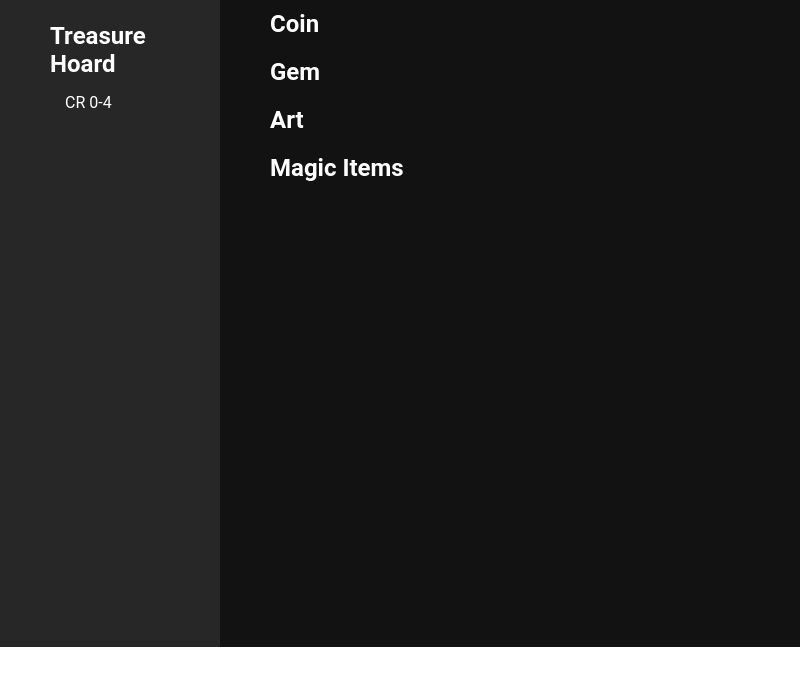
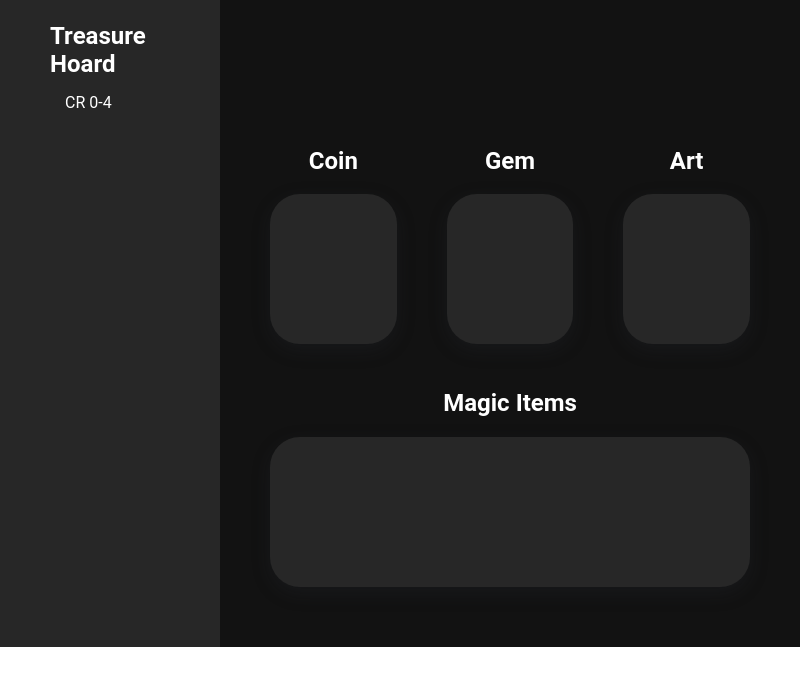
Before and after one commit to samuelshumake/dm_generator, an Electron app: page index.html in a window 800 px wide. Shown: the part 153-838 px from the top of the page. Before the commit the page ends 800 px from the top, so only its background shows below. Drawn offline with Linux system fonts and the light colour scheme.

Commit message:
Styled dashboard more

```diff
--- a/index.html
+++ b/index.html
@@ -31,23 +31,23 @@
             <p>Desktop application for generating random numbers and rolling on Dungeon Master tables.</p>
             <div class="response-grid">
                 <div class="response-grid__top">
-                    <div id="response-grid__coin">
+                    <div class="response-grid__wrapper">
                         <h2>Coin</h2>
-                        <div id="response-grid__coin__interior"></div>
+                        <div id="response-grid__coin"></div>
                     </div>
-                    <div id="response-grid__gem">
+                    <div class="response-grid__wrapper">
                         <h2>Gem</h2>
-                        <div id="response-grid__gem__interior"></div>
+                        <div id="response-grid__gem"></div>
                     </div>
-                    <div id="response-grid__art">
+                    <div class="response-grid__wrapper">
                         <h2>Art</h2>
-                        <div id="response-grid__art__interior"></div>
+                        <div id="response-grid__art"></div>
                     </div>
                 </div>
                 <div class="response-grid__bottom">
-                    <div id="response-grid__magic">
+                    <div class="response-grid__wrapper">
                         <h2>Magic Items</h2>
-                        <div id="response-grid__magic__interior"></div>
+                        <div id="response-grid__magic"></div>
                     </div>
                 </div>
             </div>
@@ -128,7 +128,7 @@
                 var amount = diceRoll(loot[i], i);
                 list.push(amount)
             } else {
-                console.log("nope");
+                alert("nope, check code on line 131");
             }
         }
 
@@ -162,6 +162,7 @@
             // console.log("coin");
             total *= parseInt(roll["amount"]);
             total += roll["type"] + " in " + object;
+
             return total;
         }
     }
--- a/src/scss/partials/components/_homepage.scss
+++ b/src/scss/partials/components/_homepage.scss
@@ -31,5 +31,31 @@
     .dashboard {
         width: 80%;
         padding: 50px;
+        .response-grid {
+            display: flex;
+            flex-direction: column;
+            justify-content: center;
+            height: -webkit-fill-available;
+            margin: 45px 0 0 0;
+            .response-grid__top {
+                display: grid;
+                grid-template-columns: 1fr 1fr 1fr;
+                grid-column-gap: 50px;
+                margin: 0 0 45px 0;
+            }
+            .response-grid__wrapper {
+                display: flex;
+                flex-direction: column;
+                justify-content: center;
+                align-items: center;
+                & > div {
+                    width: 100%;
+                    height: 150px;
+                    border-radius: 30px;
+                    background-color: $highlight;
+                    box-shadow: 0px 6px 18px #262A3340;
+                }
+            }
+        }
     }
 }
```
Also changed, not shown: dist/style.css.
